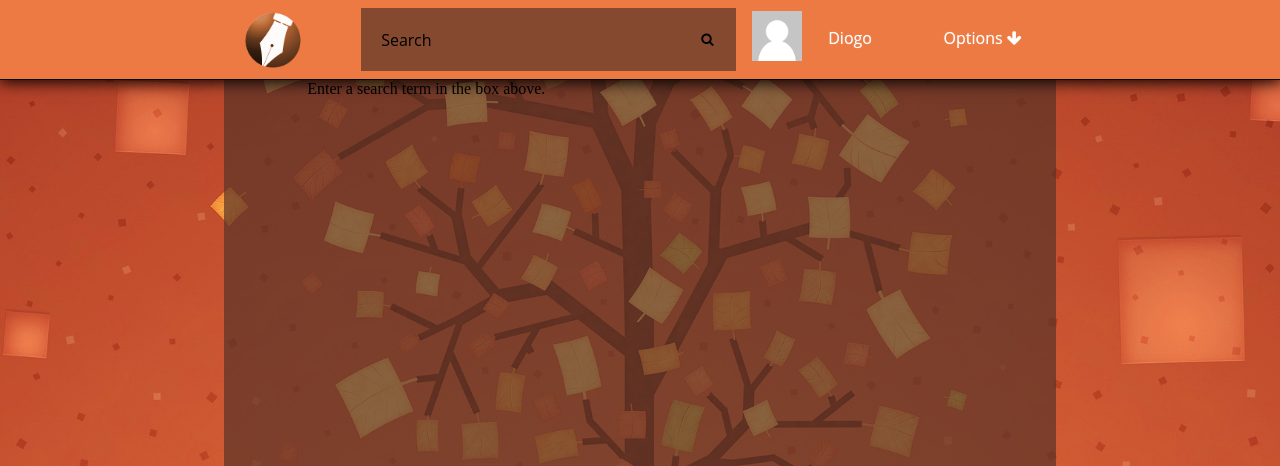
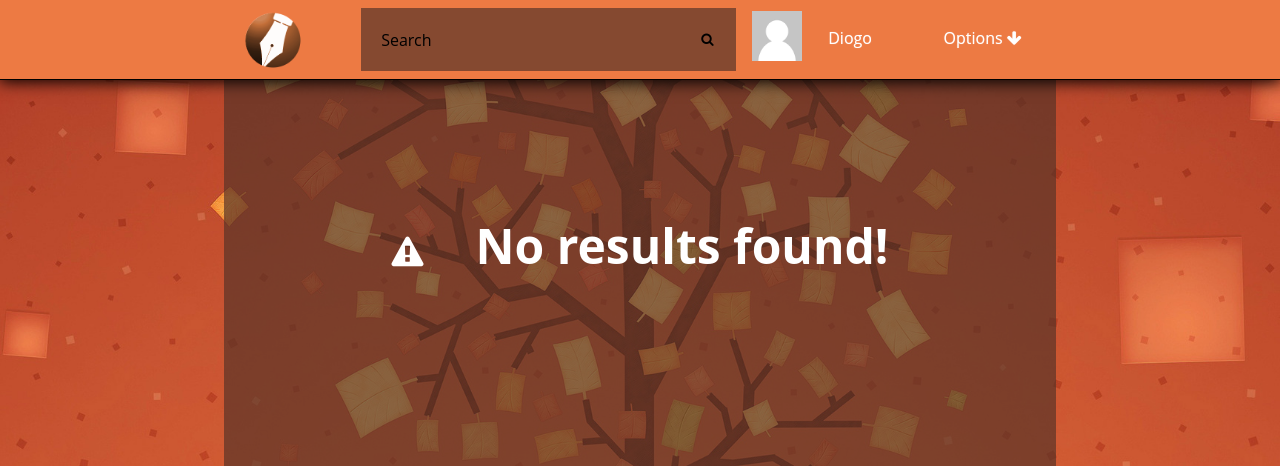
Before and after one commit to dimamo5/LTW-Events-Manager, a PHP site: page /eventSearchPage.php in a window 1280 px wide. Shown: the top 466 px of the page. Run offline with PHP 8.4, Linux system fonts and the light colour scheme; the visitor is signed in with stand-in values (Sample User, id 1); data comes from the database, SQL or seed files in the repository; both versions use the stored data as it was after the commit; some libraries are stand-ins or nearby versions.

Commit message:
Fixed 404 and search results

```diff
--- a/css/eventManager.css
+++ b/css/eventManager.css
@@ -684,3 +684,17 @@ button#close {
     width: 100%;
     margin: 0 auto;
 }
+
+.error h2 {
+    display: inline;
+    margin-left: 3rem;
+    font-family: 'Open Sans', sans-serif;
+    font-size: 300%;
+}
+
+.error {
+    margin-top: 20%;
+    width: 100%;
+    color: white;
+    text-align: center;
+}
--- a/event.php
+++ b/event.php
@@ -4,9 +4,9 @@
 	include_once('utils.php');
 
 	if(!isset($_GET["id"]) ){
-		echo "404";
+		displayError();
 	}else if(!hasAccess($_GET["id"]) && !isPublic($_GET["id"])){
-			echo "404";
+			displayError();
 	}else{
 		$result=getEvent($_GET["id"]);
 		$posts=getAllPosts($_GET["id"]);
--- a/eventSearchPage.php
+++ b/eventSearchPage.php
@@ -3,13 +3,16 @@ include_once('header.php');
 include_once('utils.php');
 
 if(!isset($_GET["search_text"])){
-    echo "Enter a search term in the box above.";
+    displaySearchError();
 }
 else if( strlen($_GET["search_text"]) == 0){
-    echo "Enter a search term in the box above.";
+    displaySearchError();
 }
 else{
     $results=getEventSearch($_GET["search_text"]);
+
+    if(count($results)==0)
+    displaySearchError();
 
     foreach($results as $result) {
         getEventCard($result,false);
--- a/utils.php
+++ b/utils.php
@@ -183,3 +183,17 @@ function viewPhotos($event){
     </div>
     </div>
 <?php } ?>
+
+<?php function displayError(){
+    ?>
+    <div class="error">
+       <i class="fa fa-exclamation-triangle fa-2x"></i> <h2>This page can not be displayed!</h2>
+    </div>
+<?php } ?>
+
+<?php function displaySearchError(){
+    ?>
+    <div class="error">
+       <i class="fa fa-exclamation-triangle fa-2x"></i> <h2>No results found!</h2>
+    </div>
+<?php } ?>
```
Also changed, not shown: event.db.
